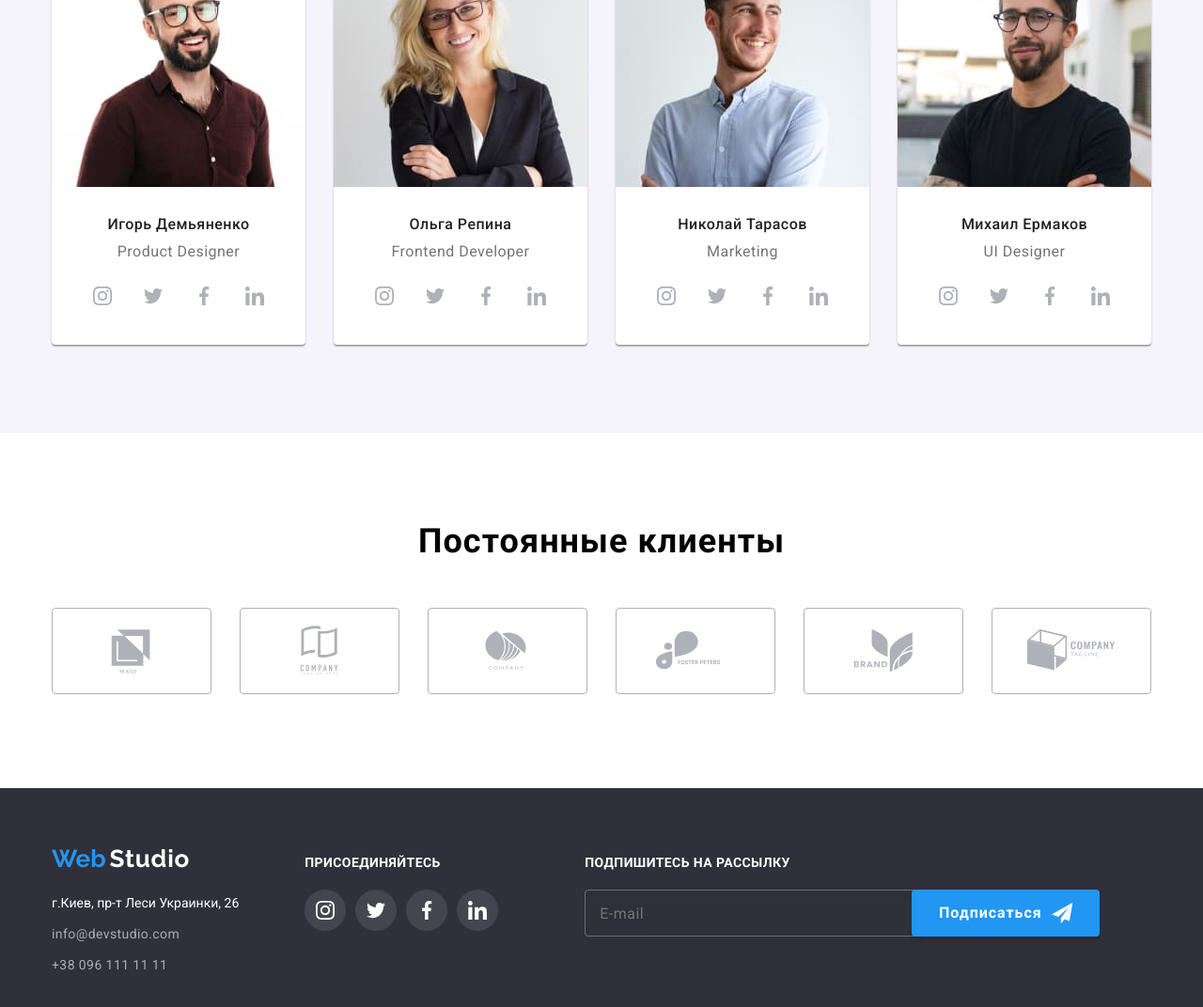
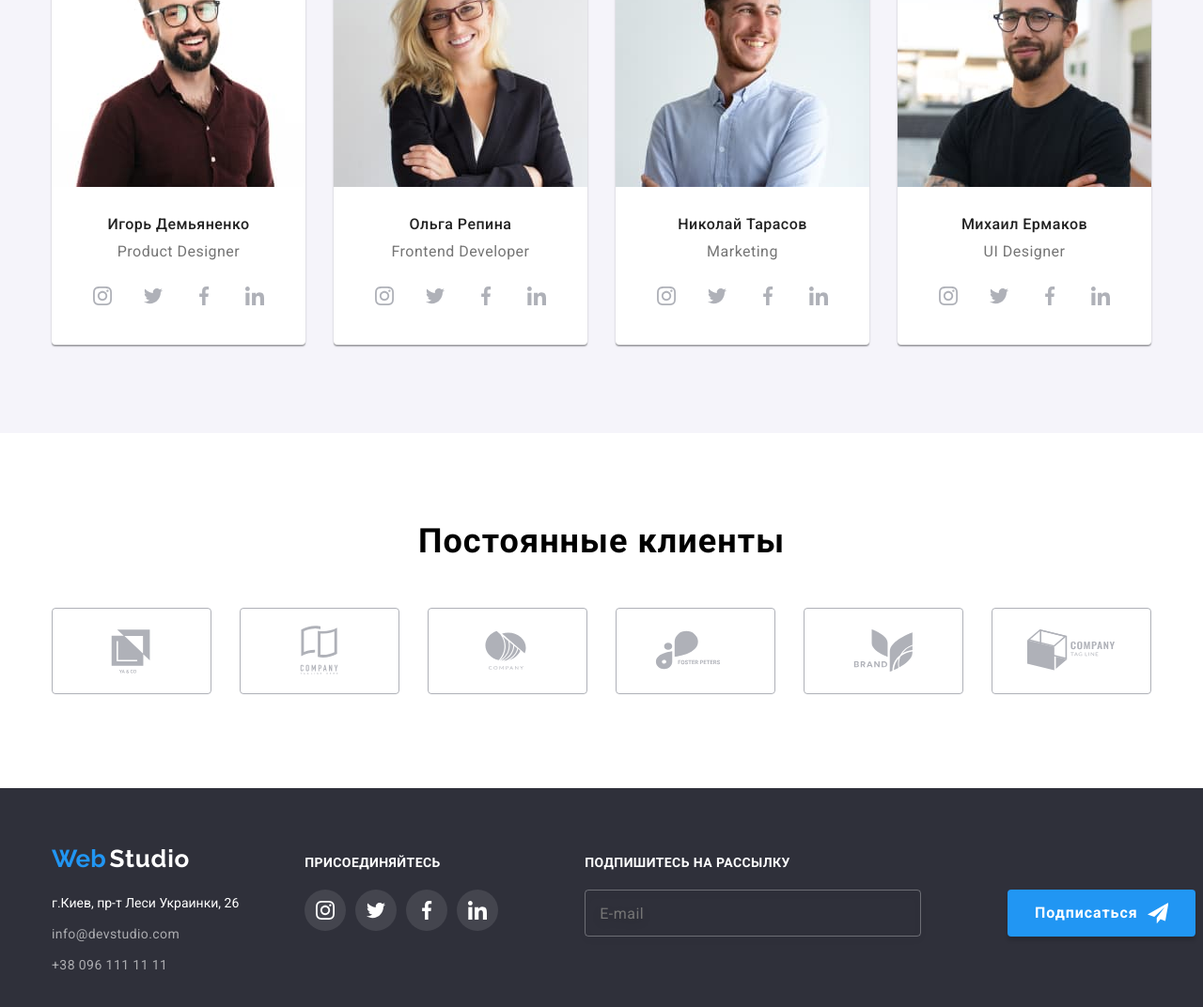
Before and after one commit to IlonaUrsulyak/goit-markup-hw-06., a plain HTML site: page index.html in a window 1280 px wide. Shown: the part 1845-2917 px from the top of the page at 94% size. Drawn offline with nearby package versions, Linux system fonts and the light colour scheme.

Commit message:
відстань

```diff
--- a/style/style.css
+++ b/style/style.css
@@ -640,7 +640,7 @@ img {
   box-shadow: 0px 4px 4px rgba(0, 0, 0, 0.15);
   border-radius: 4px;
   top: 108px;
-  left: 970px;
+  left: 1072px;
   display: flex;
   align-items: center;
   text-align: center;
@@ -651,6 +651,7 @@ img {
   letter-spacing: 0.06em;
   color: #ffffff;
 }
+
 .btn-mailing:hover,
 .btn-mailing:focus {
   background-color: #188ce8;
```
